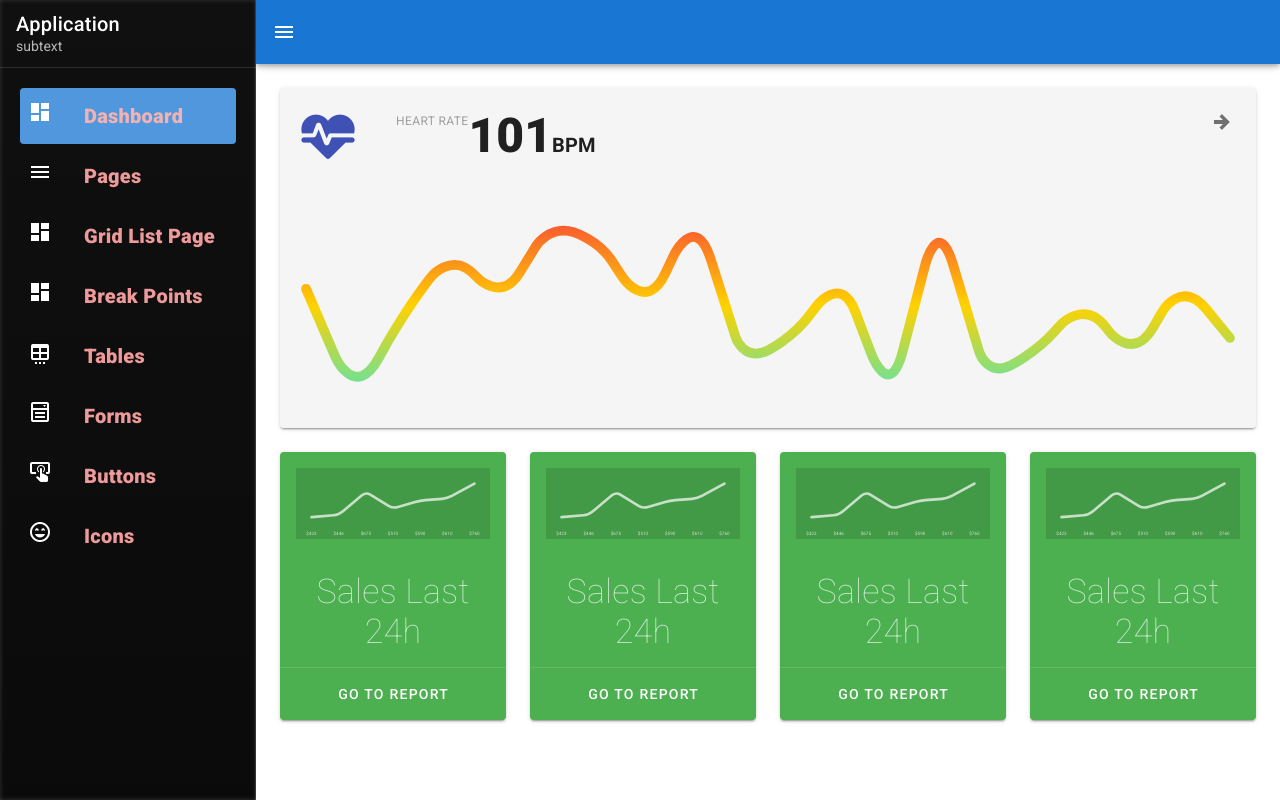
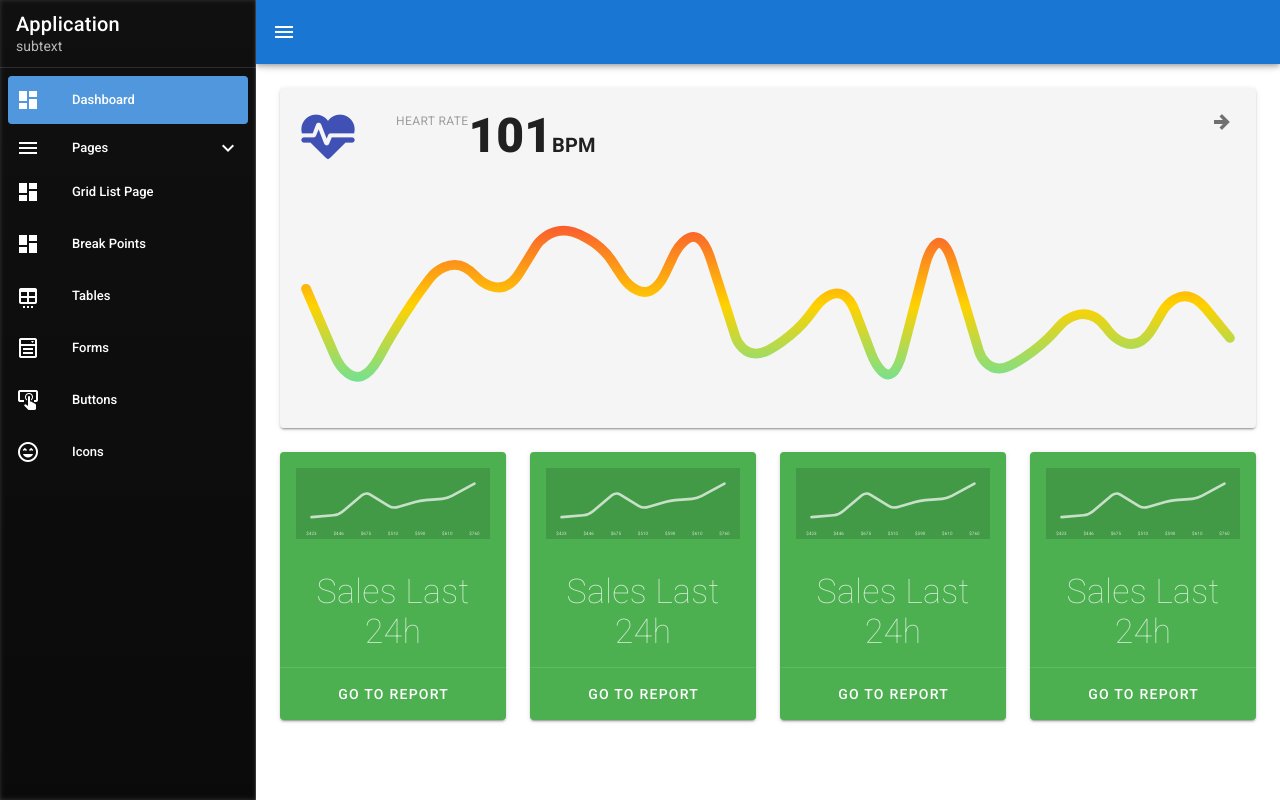
Before and after one commit to kkong3456/vuetify_test, a Vue app: page / in a window 1280 px wide. Built offline with nearby package versions, Linux system fonts and the light colour scheme.

Commit message:
multilayout 완성

```diff
--- a/src/layouts/default/Drawer.vue
+++ b/src/layouts/default/Drawer.vue
@@ -40,8 +40,10 @@ export default {
       items: [
         { title: 'Dashboard', icon: 'mdi-view-dashboard', to:'/' },
         { title:' Pages',icon:'mdi-menu', items:[
-          { title:'SignIn', icon:'mdi-login', to:'/authentication/sign-in'},
-          { title:'SignUp', icon:'mdi-logout', to:'/authentication/sign-up'},
+          { title:'Authentication',icon:'mdi-login',items:[
+            { title:'SignIn', icon:'mdi-login', to:'/authentication/sign-in'},
+            { title:'SignUp', icon:'mdi-logout', to:'/authentication/sign-up'},
+          ]},
           { title:'ProductList', icon:'mdi-reproduction', to:'/page/product-list'},
         ]},
         { title:'Grid List Page',icon:'mdi-view-dashboard',to:'/grid-list-page'},
--- a/src/layouts/default/List.vue
+++ b/src/layouts/default/List.vue
@@ -1,23 +1,39 @@
 <template>
   <v-list
     dense
+    expand
     nav
   >
-    <default-list-item :items="items"></default-list-item>
+    <template
+      v-for="(item, index) in items"
+    >
+      <default-list-group
+        v-if="item.items"
+        :key="`group-${index}`"
+        :item="item"
+      />
+      <default-list-item
+        v-else
+        :key="`item-${index}`"
+        :item="item"
+      />
+    </template>
   </v-list>
 </template>
 
 <script>
 import DefaultListItem from './ListItem'
+import DefaultListGroup from './ListGroup'
 export default {
   name:"DefaultList",
   components:{
     DefaultListItem,
+    DefaultListGroup,
   },
   props:{
     items:{
-      // type:Array,
-      // default:()=>([]),
+      type:Array,
+      default:()=>([]),
     }
   }
 }
--- /dev/null
+++ b/src/layouts/default/ListGroup.vue
@@ -0,0 +1,48 @@
+<template>
+  <v-list-group
+    :prepend-icon="item.icon"
+  >
+    <template v-slot:activator>
+      <v-list-item-content>
+        <v-list-item-title>
+          {{item.title}}
+        </v-list-item-title>
+      </v-list-item-content>
+    </template>
+    <template v-for="(child,index) in item.items">
+      <default-list-group
+        v-if="child.items"
+        :key="`sub-group-${index}`"
+        :item="child"
+      />
+      <default-list-item
+        v-else
+        :key="`child-${index}`"
+        :item="child"
+      ></default-list-item>
+    </template>
+  </v-list-group>
+</template>
+
+<script>
+import DefaultListItem from './ListItem';
+import DefaultListGroup from './ListGroup';
+
+export default {
+  name:'DefaultListGroup',
+  components:{
+    DefaultListItem,
+    DefaultListGroup,
+  },
+  props:{
+    item:{
+      type:Object,
+      default:()=>({})
+    }
+  }
+}
+</script>
+
+<style scoped>
+
+</style>
--- a/src/layouts/default/ListItem.vue
+++ b/src/layouts/default/ListItem.vue
@@ -1,35 +1,28 @@
 <template>
-<v-container>
   <v-list-item
-      v-for="item in items"
-      :key="item.title"
     link
     :to="item.to"
-      active-class="primary"
     class="py-1"
+    active-class="primary white--text"
   >
     <v-list-item-icon>
       <v-icon>{{ item.icon }}</v-icon>
     </v-list-item-icon>
-
     <v-list-item-content>
-        <v-list-item-title class="text-h6 py-2 red--text text--lighten-3 font-weight-black">
-          {{ item.title }}
-        </v-list-item-title>
+      <v-list-item-title>{{ item.title }}</v-list-item-title>
     </v-list-item-content>
   </v-list-item>
-
-</v-container>
-
 </template>
 <script>
 export default {
-  name:"DefaultListItem",
-  props:{
-    items:{}
+  name: 'DefaultListItem',
+  props: {
+    item: {
+      type: Object,
+      default: () => ({})
     }
   }
-
+}
 </script>
 
 <style scoped>
```
Lines whose indentation alone changed are shown as unchanged.
